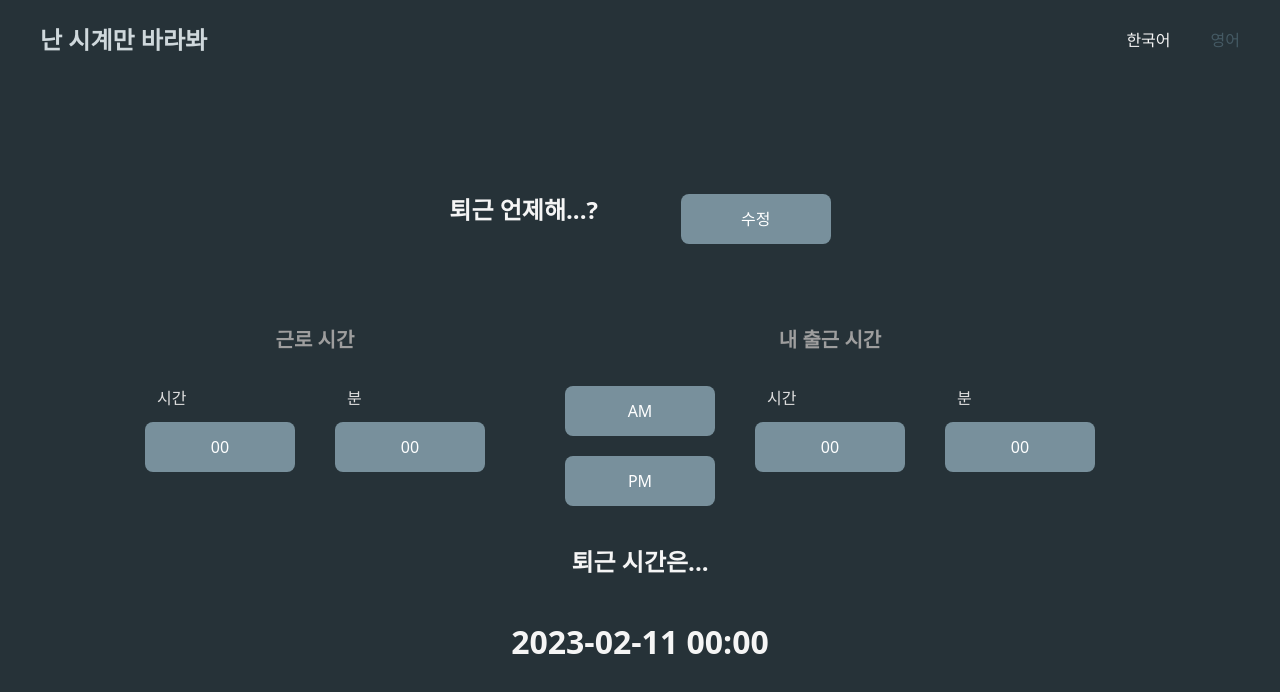
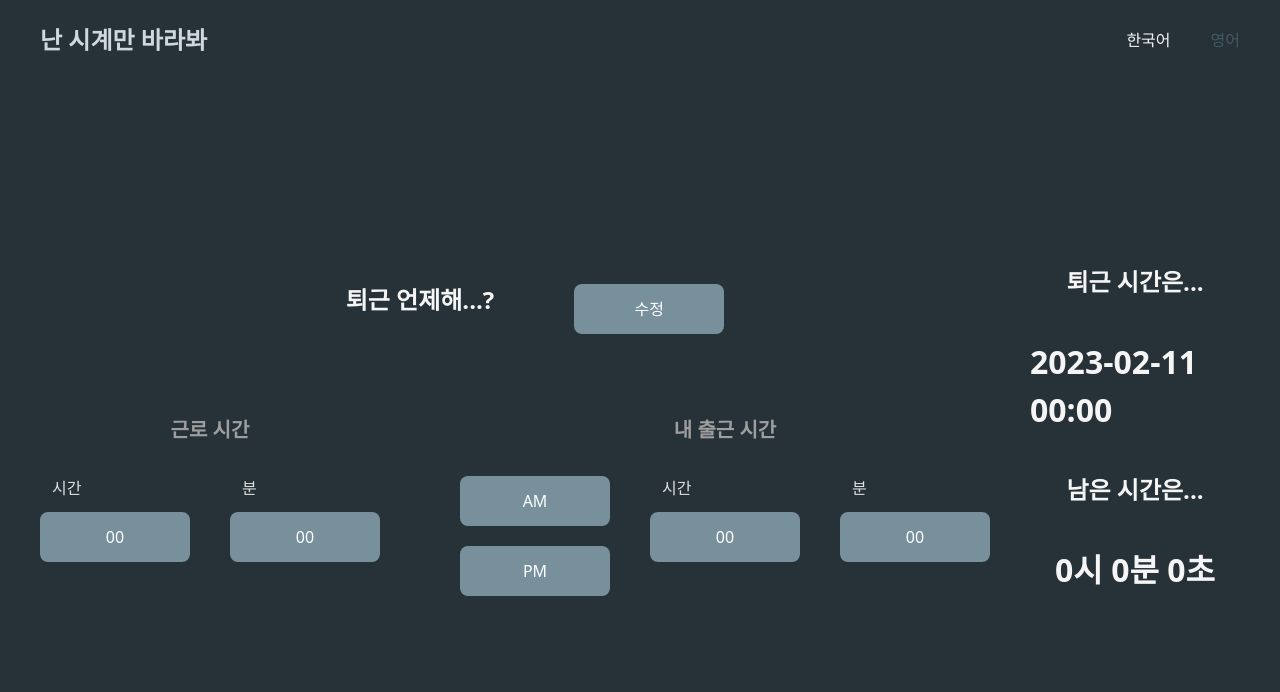
Before and after one commit to UFFETKK/offTime-timer, a React (Create React App) app: page / in a window 1280 px wide. Both pictures are taken after a click on the button "확인". Shown: the top 692 px of the page. Built offline with nearby package versions, Linux system fonts and the light colour scheme.

Commit message:
feat: 남은시간 타이머

```diff
--- a/src/App.tsx
+++ b/src/App.tsx
@@ -82,8 +82,9 @@
   return (
     <div className="bg-bluegrey-900 w-screen h-screen ">
       <Header KO={KO} EN={EN} changeLang={changeLang} lang={lang} />
-      <div className="w-full h-[90vh] flex flex-col justify-center items-center gap-10 px-[28rem] ">
-        <div className="w-full flex justify-around gap-20 pb-10">
+      <div className="w-full h-[90vh] flex px-10">
+        <div className="flex flex-col justify-center items-center gap-10 flex-1">
+          <div className="flex justify-start gap-20 pb-10">
             <p className="text-gray-100 text-2xl font-bold pb-5">{t("퇴근 언제해...?")}</p>
             <Btn text={isEditMode ? "확인" : "수정"} func={onSubmit} />
           </div>
@@ -105,6 +106,7 @@
               selectIsNoon={selectIsNoon}
             />
           </div>
+        </div>
         {!isEditMode && <OffTimeBox inputTime={inputTime} />}
       </div>
     </div>
--- a/src/components/OffTimeBox.tsx
+++ b/src/components/OffTimeBox.tsx
@@ -1,29 +1,64 @@
-import React, { useEffect, useState } from "react";
+import React, { createRef, useEffect, useState } from "react";
 import { useTranslation } from "react-i18next";
 import { ITime } from "../App";
 import moment from "moment";
+const barRef = createRef();
 
+const FORMAT = "YYYY-MM-DD HH:mm";
 function OffTimeBox({ inputTime }: IProps) {
+  const now = moment().format("YYYY-MM-DD HH:mm:ss");
   const { t } = useTranslation();
   const { totalHour, totalMin, hour, min } = inputTime;
   const [endTime, setEndTime] = useState<string>("");
+  const [totalSec, setTotalSec] = useState<number>(0);
+  const leftHour = parseInt(String(+totalSec / 3600));
+  const leftMin = parseInt(String((+totalSec % 3600) / 60));
+  const leftSec = +totalSec % 60;
 
-  const getOffTime = () => {
+  const getOffTime = async () => {
     const startTime = moment().format(`YYYY-MM-DD ${hour}:${min}`);
-    let endTime = moment(startTime).add(+totalHour, "hour").format(`YYYY-MM-DD HH:mm`);
+    let endTime = moment(startTime).add(+totalHour, "hour").format(FORMAT);
     if (!!Number(totalMin)) {
-      endTime = moment(startTime).add(+totalMin, "minute").format(`YYYY-MM-DD HH:mm`);
+      endTime = moment(startTime).add(+totalMin, "minute").format(FORMAT);
     }
 
     setEndTime(endTime);
+    await getLeftTime();
   };
+
+  const getLeftTime = () => {
+    const totalSecForLocal = +moment.duration(moment(endTime).diff(now)).asSeconds();
+    if (totalSecForLocal > 0) {
+      setTotalSec(totalSecForLocal);
+    }
+  };
+
+  useEffect(() => {
+    const sec = setInterval(() => {
+      setTotalSec((previous) => previous - 1);
+    }, 1000);
+    if (totalSec == 0 || totalSec < 0) {
+      clearInterval(sec);
+    }
+    return () => clearInterval(sec);
+  }, []);
+
   useEffect(() => {
     getOffTime();
   }, []);
   return (
-    <div className="flex flex-col gap-5 justify-center items-center">
+    <div className="flex flex-col gap-5 justify-center items-center flex-1">
       <p className="text-gray-100 text-2xl font-bold pb-5">{t("퇴근 시간은...")}</p>
       <p className="text-gray-100 text-[32px] font-bold pb-5">{endTime}</p>
+      <p className="text-gray-100 text-2xl font-bold pb-5">{t("남은 시간은...")}</p>
+      <p className="text-gray-100 text-[32px] font-bold pb-5">{`${leftHour}시 ${leftMin}분 ${leftSec}초`}</p>
+      {/* {!!totalSec && totalSec > 0 && (
+        <div className="relative w-full h-3 rounded-lg bg-w">
+          <p className="absolute left-0 text-w top-3">start</p>
+          <p className="absolute right-0 text-w top-3">end!!!!!</p>
+          <div className={`w-[${100}%] h-full rounded-lg bg-b`} />
+        </div>
+      )} */}
     </div>
   );
 }
--- a/src/lang/translation.en.json
+++ b/src/lang/translation.en.json
@@ -10,5 +10,7 @@
   "저장 되었습니다.": "Saved!",
   "수정": "Edit",
   "수정하세요!": "Turn on Edit mode!",
-  "근로 시간": "How much do you work per day?"
+  "근로 시간": "How much do you work per day?",
+  "퇴근 시간은...": "Your off time is...",
+  "남은 시간은...": "your left time is..."
 }
--- a/src/lang/translation.ko.json
+++ b/src/lang/translation.ko.json
@@ -10,5 +10,7 @@
   "저장 되었습니다.": "저장 되었습니다!",
   "수정": "수정",
   "수정하세요!": "수정하세요!",
-  "근로 시간": "근로 시간"
+  "근로 시간": "근로 시간",
+  "퇴근 시간은...": "퇴근 시간은...",
+  "남은 시간은...": "남은 시간은..."
 }
```
Lines whose indentation alone changed are shown as unchanged.
